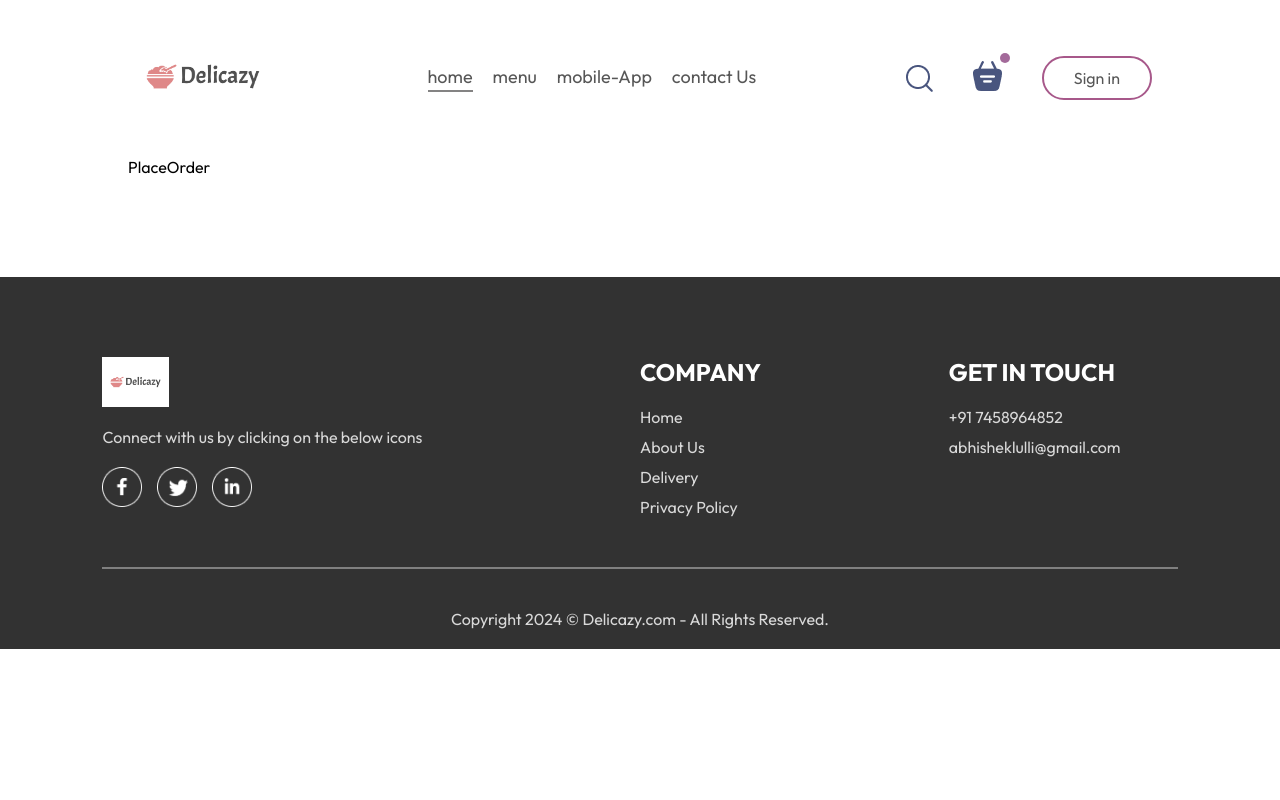
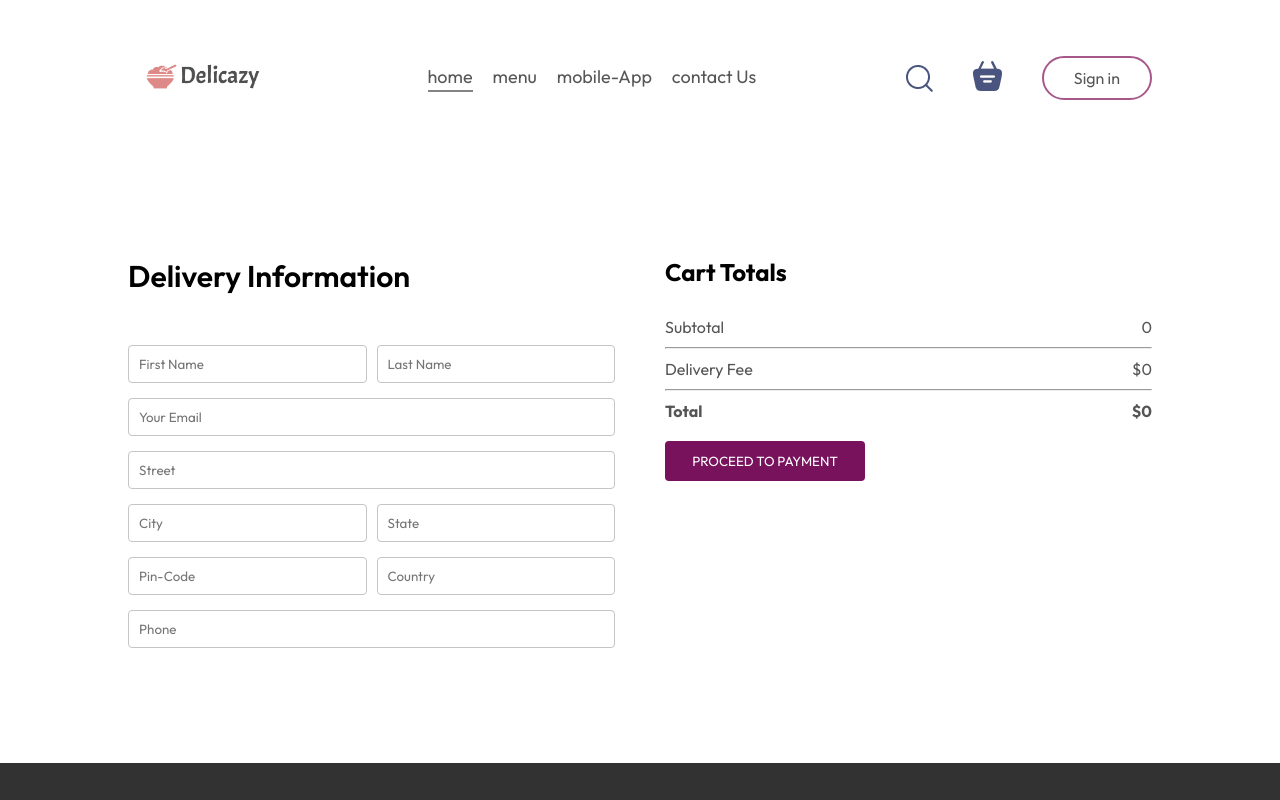
Before and after one commit to Anirban-into-git/Delicazy, a React (Vite) app in the folder frontend/: page /order in a window 1280 px wide. Shown: the top 800 px of the page. Built offline with nearby package versions, Linux system fonts and the light colour scheme.

Commit message:
Address Page Added

```diff
--- a/frontend/src/components/Navbar/Navbar.jsx
+++ b/frontend/src/components/Navbar/Navbar.jsx
@@ -1,10 +1,12 @@
-import React, { useState } from 'react'
+import React, { useContext, useState } from 'react'
 import { assets } from '../../assets/assets'
 import './Navbar.css'
 import { Link } from 'react-router-dom';
+import { StoreContext } from '../../Context/StoreContext';
 
 const Navbar = ({setShowLogin}) => {
   const [menu,setMenu]=useState("home");
+  const {getTotalCartAmount}=useContext(StoreContext);
   return (
 
     <div className='navbar'>
@@ -24,7 +26,7 @@
             <Link to="/cart">
                 <img src={assets.basket_icon} alt="" />
                 </Link>
-                <div className="dot"></div>
+                <div className={getTotalCartAmount()===0?"":"dot"}></div>
             </div>
             <button onClick={()=>{setShowLogin(true)}}>Sign in</button>
         </div>
--- a/frontend/src/pages/Cart/Cart.css
+++ b/frontend/src/pages/Cart/Cart.css
@@ -58,7 +58,7 @@
 
     border: none;
     color: white;
-    background-color: tomato;
+    background-color: rgb(120, 18, 93);
     width: max(15vw, 200px);
     padding: 12px 0px;
     border-radius: 4px;
--- a/frontend/src/pages/Cart/Cart.jsx
+++ b/frontend/src/pages/Cart/Cart.jsx
@@ -1,11 +1,13 @@
 import React, { useContext } from 'react'
 import './Cart.css'
 import { StoreContext } from '../../Context/StoreContext';
+import { useNavigate } from 'react-router-dom';
 
 
 const Cart = () => {
 
   const {cartItems,food_list,removeFromCart,getTotalCartAmount} = useContext(StoreContext);
+  const navigate = useNavigate();
 
   return (
     <div className='cart'>
@@ -49,15 +51,15 @@
             <hr />
             <div className="cart-total-details">
               <p>Delivery Fee</p>
-              <p>${2}</p>
+              <p>${getTotalCartAmount()===0?0:2}</p>
             </div>
             <hr />
             <div className="cart-total-details">
               <b>Total</b>
-              <b>${getTotalCartAmount()+2}</b>
+              <b>${getTotalCartAmount()===0?0:getTotalCartAmount()+2}</b>
             </div>
             <br />
-            <button>PROCEED TO CHECKOUT</button>
+            <button onClick={()=>navigate('/order')}>PROCEED TO CHECKOUT</button>
 
           </div>
           </div>
--- a/frontend/src/pages/PlaceOrder/PlaceOrder.css
+++ b/frontend/src/pages/PlaceOrder/PlaceOrder.css
@@ -0,0 +1,38 @@
+.place-order{
+    display: flex;
+    align-items: start;
+    justify-content: space-between;
+    gap: 50px;
+    margin-top: 100px;
+}
+.place-order-left{
+    width: 100%;
+    max-width: max(30%,500px);
+
+}
+.place-order-left .title{
+    font-size: 30px;
+    font-weight: 600;
+    margin-bottom: 50px;
+}
+.place-order-left input{
+    margin-bottom: 15px;
+    width: 100%;
+    padding: 10px;
+    border: 1px solid #c5c5c5;
+    border-radius: 4px;
+    outline-color:rgb(120, 18, 93) ;
+}
+.place-order-left .multi-fields{
+    display: flex;
+    gap:10px
+
+}
+.place-order-right{
+    width: 100%;
+    max-width: max(40%,500px);
+
+}
+.place-order .cart-total-button{
+    margin-top: 30px;
+}
--- a/frontend/src/pages/PlaceOrder/PlaceOrder.jsx
+++ b/frontend/src/pages/PlaceOrder/PlaceOrder.jsx
@@ -1,8 +1,56 @@
-import React from 'react'
+import React, { useContext } from 'react'
 import './PlaceOrder.css'
+import { StoreContext } from '../../Context/StoreContext'
 const PlaceOrder = () => {
+
+  const {getTotalCartAmount}=useContext(StoreContext);
+
   return (
-    <div>PlaceOrder</div>
+     <form className="place-order">
+      <div className="place-order-left">
+        <p className="title">Delivery Information</p>
+        <div className="multi-fields">
+          <input type="text" placeholder='First Name' />
+          <input type="text" placeholder='Last Name' />
+        </div>
+          <input type="email" placeholder='Your Email' />
+          <input type="text" placeholder='Street' />
+        <div className="multi-fields">
+          <input type="text" placeholder='City' />
+          <input type="text" placeholder='State' />
+        </div>
+        <div className="multi-fields">
+          <input type="text" placeholder='Pin-Code' />
+          <input type="text" placeholder='Country' />
+        </div>
+        <input type="text" placeholder='Phone' />
+      </div>
+      <div className="place-order-right">
+      <div className="cart-total">
+          <h2>Cart Totals</h2>
+          <div>
+            <div className="cart-total-details">
+              <p>Subtotal</p>
+              <p>{getTotalCartAmount()}</p>
+            </div>
+            <hr />
+            <div className="cart-total-details">
+              <p>Delivery Fee</p>
+              <p>${getTotalCartAmount()===0?0:2}</p>
+            </div>
+            <hr />
+            <div className="cart-total-details">
+              <b>Total</b>
+              <b>${getTotalCartAmount()===0?0:getTotalCartAmount()+2}</b>
+            </div>
+            <br />
+            <button>PROCEED TO PAYMENT</button>
+
+          </div>
+          </div>
+      </div>
+
+     </form>
   )
 }
 
```
